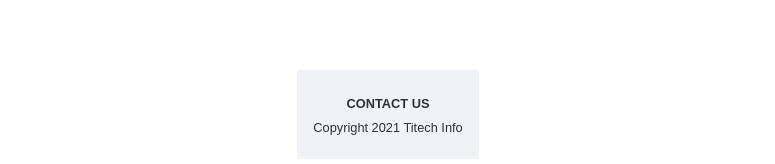
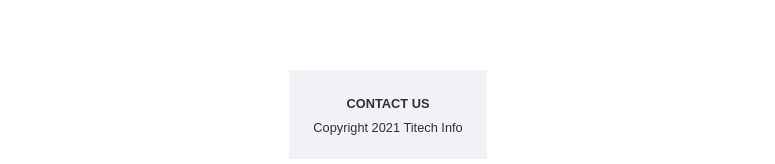
Before and after one commit to okoge-kaz/gyaku-hyotei, a Next.js app: page / in a window 1280 px wide. Shown: the part 2061-2225 px from the top of the page, without its empty margins (252-1027 px from the left). Built offline with nearby package versions, Linux system fonts and the light colour scheme.

Commit message:
フッターの横幅を変更

```diff
--- a/components/Footer.module.css
+++ b/components/Footer.module.css
@@ -1,6 +1,9 @@
 .footer {
   background: #f0f2f5;
-  padding: 16px;
+  padding-bottom: 16px;
+  padding-top: 16px;
+  padding-left: 24px;
+  padding-right: 24px;
 }
 
 .contactus {
--- a/pages/index.js
+++ b/pages/index.js
@@ -9,7 +9,7 @@
     <div className={styles.container}>
       <Head>
         <title>Gyaku-Hyotei</title>
-        <meta name="description" content="Generated by create next app" />
+        <meta name="description" />
         <link rel="icon" href="/favicon.ico" />
       </Head>
 
```
